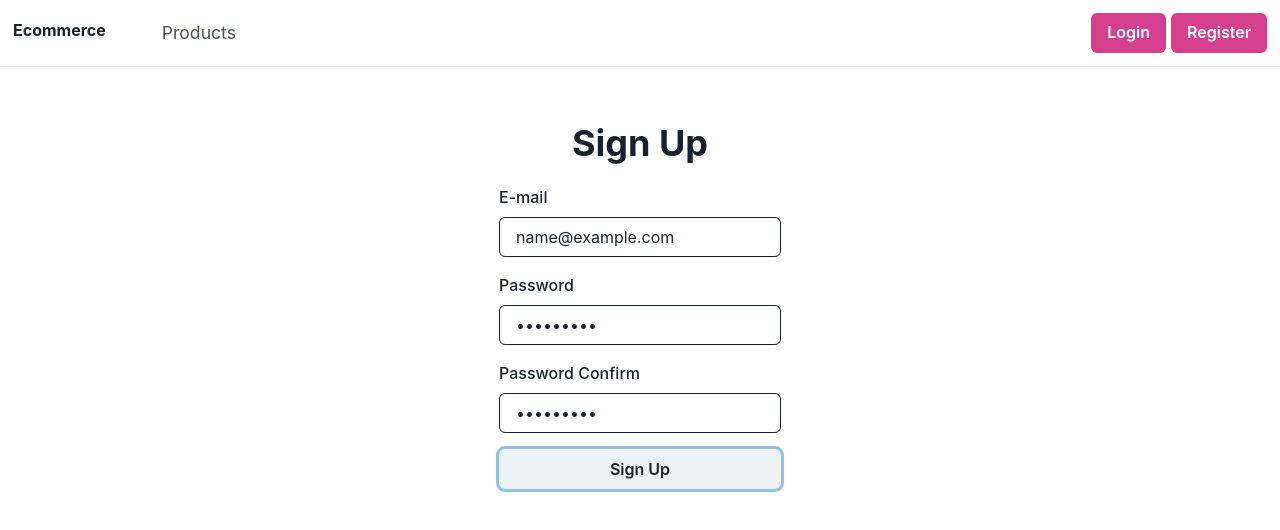
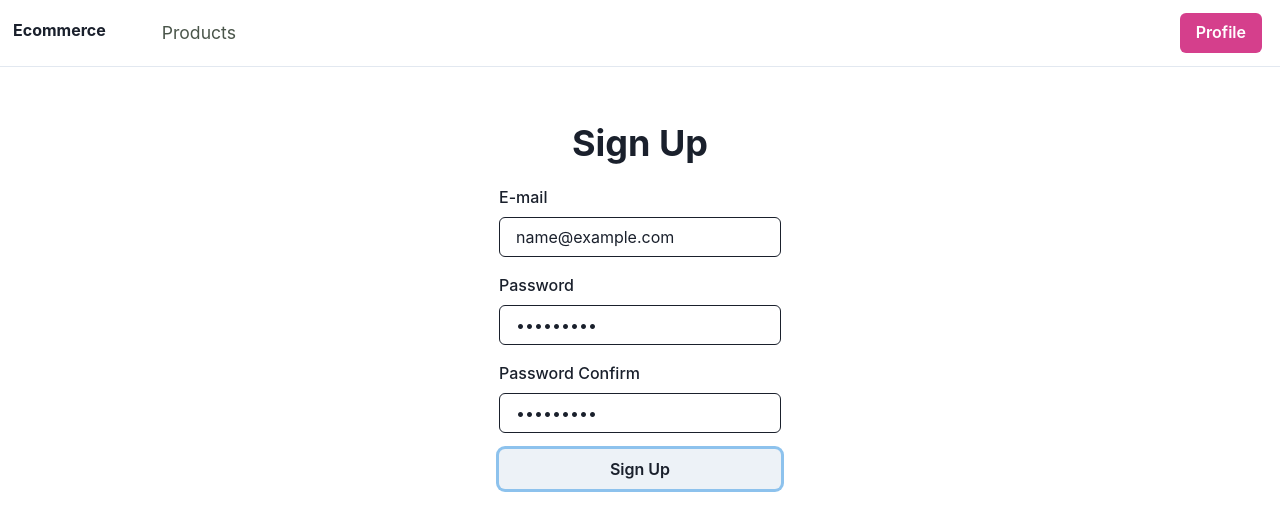
Before and after one commit to gazihandemir/E-Commerce-App, a React (Create React App) app in the folder client/: page /signup in a window 1280 px wide. Both pictures are taken after typing "name@example.com", "Sample123", "Sample123" into the empty fields and a click on the button "Sign Up". Shown: the top 530 px of the page. Built offline with nearby package versions, Linux system fonts and the light colour scheme; no server answers.

Commit message:
AuthContext olusturuldu

```diff
--- a/client/src/components/Navbar/index.js
+++ b/client/src/components/Navbar/index.js
@@ -1,7 +1,10 @@
 import styles from "./styles.module.css";
 import { Link } from "react-router-dom";
 import { Button } from "@chakra-ui/react";
+import { useAuth } from "../../contexts/AuthContext";
 function Navbar() {
+  const { loggedIn } = useAuth();
+  console.log(loggedIn);
   return (
     <nav className={styles.nav}>
       <div className={styles.left}>
@@ -15,12 +18,23 @@
         </ul>
       </div>
       <div className={styles.right}>
+        {!loggedIn && (
+          <>
             <Link to="/signin">
               <Button colorScheme="pink">Login</Button>
             </Link>
             <Link to="/signup">
               <Button colorScheme="pink">Register</Button>
             </Link>
+          </>
+        )}
+        {loggedIn &&
+          <>
+            <Link to="/profile">
+              <Button colorScheme="pink">Profile</Button>
+            </Link>
+          </>
+        }
       </div>
     </nav>
   );
--- /dev/null
+++ b/client/src/contexts/AuthContext.js
@@ -0,0 +1,26 @@
+import { useState, useEffect, useContext, createContext } from "react";
+
+const AuthContext = createContext();
+
+const AuthProvider = ({ children }) => {
+  const [user, setUser] = useState(null);
+  const [loggedIn, setLoggedIn] = useState(false);
+
+  const login = (data) => {
+    console.log(data);
+    setLoggedIn(true);
+    setUser(data.user);
+  };
+
+  const values = {
+    loggedIn,
+    user,
+    login,
+  };
+
+  return <AuthContext.Provider value={values}>{children}</AuthContext.Provider>;
+};
+
+const useAuth = () => useContext(AuthContext);
+
+export { AuthProvider, useAuth };
--- a/client/src/index.js
+++ b/client/src/index.js
@@ -7,6 +7,8 @@
 import { ChakraProvider } from "@chakra-ui/react";
 import { QueryClient, QueryClientProvider } from "react-query";
 import { ReactQueryDevtools } from "react-query/devtools";
+// context
+import { AuthProvider } from "./contexts/AuthContext";
 const queryClient = new QueryClient({
   defaultOptions: {
     queries: {
@@ -19,7 +21,9 @@
   <React.StrictMode>
     <QueryClientProvider client={queryClient}>
       <ChakraProvider>
-        <App />
+        <AuthProvider>
+          <App />
+        </AuthProvider>
       </ChakraProvider>
       <ReactQueryDevtools initialIsOpen={false} />
     </QueryClientProvider>
--- a/client/src/pages/Auth/Signup/index.js
+++ b/client/src/pages/Auth/Signup/index.js
@@ -12,7 +12,10 @@
 import { useFormik } from "formik";
 import validationSchema from "./validation";
 import { fetchRegister } from "../../../api";
+import { useAuth } from "../../../contexts/AuthContext";
 function Signup() {
+  const { login } = useAuth();
+
   const formik = useFormik({
     initialValues: {
       email: "",
@@ -20,20 +23,24 @@
       passwordConfirm: "",
     },
     onSubmit: async (values, bag) => {
-      console.log(values);
       try {
-        const registerResponse = await fetchRegister({
+        const registerResponse = fetchRegister({
           email: values.email,
           password: values.password,
         });
         console.log(registerResponse);
+        login(registerResponse);
+        /*    login({
+          email: values.email,
+          password: values.password,
+        }); */
+        //     console.log(registerResponse);
       } catch (e) {
         bag.setErrors({ general: e.response.data.message });
       }
     },
     validationSchema,
   });
-
   return (
     <div>
       <Flex align={"center"} width={"full"} justifyContent={"center"}>
```
Lines whose indentation alone changed are shown as unchanged.
